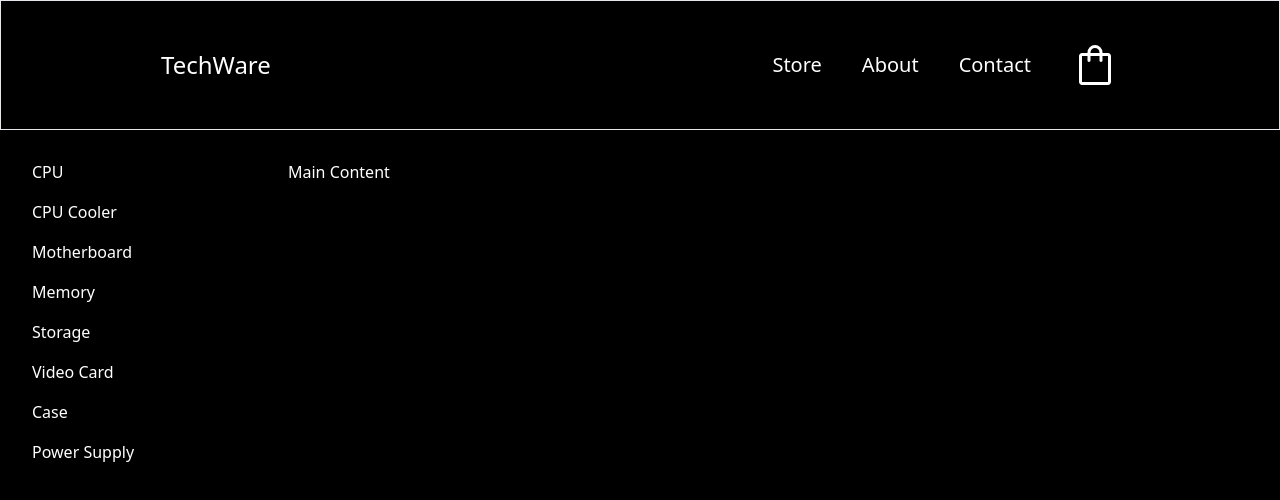
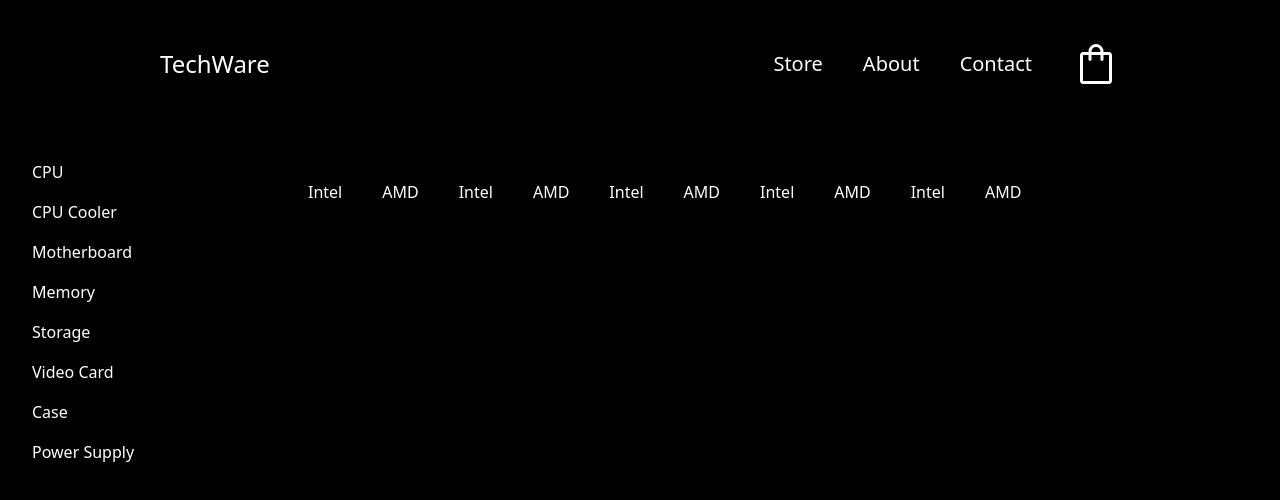
Before and after one commit to adi-pr/shopping-cart-project, a React (Vite) app: page /store in a window 1280 px wide. Shown: the top 500 px of the page. Built offline with nearby package versions, Linux system fonts and the light colour scheme.

Commit message:
Render CPU Products From JSON

```diff
--- a/src/components/Navbar.jsx
+++ b/src/components/Navbar.jsx
@@ -10,7 +10,7 @@ const Navbar = ({ style }) => {
     }
 
     return (
-        <nav id="navbar" className="fixed items-center justify-between flex w-full top-0 py-10 px-40 border z-50" style={style}>
+        <nav id="navbar" className="fixed items-center justify-between flex w-full top-0 py-10 px-40 z-50" style={style}>
             <div className="text-2xl">
                 <Link to="/">TechWare</Link>
             </div>
@@ -25,6 +25,7 @@ const Navbar = ({ style }) => {
                     <Link to="/contact">Contact</Link>
                 </li>
             </ul>
+            <div className='flex items-center gap-5'>
                 <svg className='ml-5 cursor-pointer' xmlns="http://www.w3.org/2000/svg" height="48" viewBox="0 -960 960 960" width="48" onClick>
                     <path
                         d="M220-80q-24 0-42-18t-18-42v-520q0-24 18-42t42-18h110v-10q0-63 43.5-106.5T480-880q63 0 106.5 43.5T630-730v10h110q24 0 42 18t18 42v520q0 24-18 42t-42 18H220Zm0-60h520v-520H630v90q0 12.75-8.675 21.375-8.676 8.625-21.5 8.625-12.825 0-21.325-8.625T570-570v-90H390v90q0 12.75-8.675 21.375-8.676 8.625-21.5 8.625-12.825 0-21.325-8.625T330-570v-90H220v520Zm170-580h180v-10q0-38-26-64t-64-26q-38 0-64 26t-26 64v10ZM220-140v-520 520Z"
@@ -41,6 +42,7 @@ const Navbar = ({ style }) => {
                         )}
                     </svg>
                 </button>
+            </div>
         </nav>
     );
 }
--- /dev/null
+++ b/src/data/cpuProduct.jsx
@@ -0,0 +1,32 @@
+import data from "./json/cpuProductData.json"
+
+const CpuItemList = () => {
+    return (
+        <div className="flex">
+            {
+                data.pc_parts_cpu.map(item => (
+                    <Item
+                        key={item.id}
+                        brand={item.brand}
+                        model={item.model}
+                        price={item.price}
+                        description={item.description}
+                        specs={item.specs}
+                    />
+                ))
+            }
+        </div>
+    );
+}
+
+export default CpuItemList;
+
+const Item = ({ key, brand, model, price, description, specs}) => {
+    const { cores, threads, base_clock, max_turbo, cache, socket } = specs
+
+    return (
+        <div className="text-white p-5">
+            {brand}
+        </div>
+     );
+}
--- /dev/null
+++ b/src/data/json/cpuProductData.json
@@ -0,0 +1,152 @@
+{
+    "pc_parts_cpu": [
+      {
+        "id": "CPU1",
+        "brand": "Intel",
+        "model": "Core i9-11900K",
+        "price": "$529.99",
+        "description": "11th Gen Intel Core i9 processor for high-performance computing.",
+        "specs": {
+          "cores": 8,
+          "threads": 16,
+          "base_clock": "3.5GHz",
+          "max_turbo": "5.3GHz",
+          "cache": "16MB SmartCache",
+          "socket": "LGA 1200"
+        }
+      },
+      {
+        "id": "CPU2",
+        "brand": "AMD",
+        "model": "Ryzen 9 5950X",
+        "price": "$749.99",
+        "description": "16-core AMD Ryzen processor for multitasking and gaming.",
+        "specs": {
+          "cores": 16,
+          "threads": 32,
+          "base_clock": "3.4GHz",
+          "max_boost": "4.9GHz",
+          "cache": "72MB GameCache",
+          "socket": "AM4"
+        }
+      },
+      {
+        "id": "CPU3",
+        "brand": "Intel",
+        "model": "Core i7-10700K",
+        "price": "$349.99",
+        "description": "10th Gen Intel Core i7 processor for high-performance computing.",
+        "specs": {
+          "cores": 8,
+          "threads": 16,
+          "base_clock": "3.8GHz",
+          "max_turbo": "5.1GHz",
+          "cache": "16MB SmartCache",
+          "socket": "LGA 1200"
+        }
+      },
+      {
+        "id": "CPU4",
+        "brand": "AMD",
+        "model": "Ryzen 7 5800X",
+        "price": "$449.99",
+        "description": "8-core AMD Ryzen processor for gaming and content creation.",
+        "specs": {
+          "cores": 8,
+          "threads": 16,
+          "base_clock": "3.8GHz",
+          "max_boost": "4.7GHz",
+          "cache": "32MB GameCache",
+          "socket": "AM4"
+        }
+      },
+      {
+        "id": "CPU5",
+        "brand": "Intel",
+        "model": "Core i5-11600K",
+        "price": "$269.99",
+        "description": "11th Gen Intel Core i5 processor for mainstream computing.",
+        "specs": {
+          "cores": 6,
+          "threads": 12,
+          "base_clock": "3.9GHz",
+          "max_turbo": "4.9GHz",
+          "cache": "12MB SmartCache",
+          "socket": "LGA 1200"
+        }
+      },
+      {
+        "id": "CPU6",
+        "brand": "AMD",
+        "model": "Ryzen 5 5600X",
+        "price": "$299.99",
+        "description": "6-core AMD Ryzen processor for gaming and multitasking.",
+        "specs": {
+          "cores": 6,
+          "threads": 12,
+          "base_clock": "3.7GHz",
+          "max_boost": "4.6GHz",
+          "cache": "35MB GameCache",
+          "socket": "AM4"
+        }
+      },
+      {
+        "id": "CPU7",
+        "brand": "Intel",
+        "model": "Core i3-10100",
+        "price": "$129.99",
+        "description": "10th Gen Intel Core i3 processor for budget computing.",
+        "specs": {
+          "cores": 4,
+          "threads": 8,
+          "base_clock": "3.6GHz",
+          "max_turbo": "4.3GHz",
+          "cache": "6MB SmartCache",
+          "socket": "LGA 1200"
+        }
+      },
+      {
+        "id": "CPU8",
+        "brand": "AMD",
+        "model": "Ryzen 3 3300X",
+        "price": "$149.99",
+        "description": "4-core AMD Ryzen processor for budget gaming.",
+        "specs": {
+          "cores": 4,
+          "threads": 8,
+          "base_clock": "3.8GHz",
+          "max_boost": "4.3GHz",
+          "cache": "18MB GameCache",
+          "socket": "AM4"
+        }
+      },
+      {
+        "id": "CPU9",
+        "brand": "Intel",
+        "model": "Pentium Gold G6400",
+        "price": "$69.99",
+        "description": "10th Gen Intel Pentium processor for basic computing tasks.",
+        "specs": {
+          "cores": 2,
+          "threads": 4,
+          "base_clock": "4.0GHz",
+          "cache": "4MB SmartCache",
+          "socket": "LGA 1200"
+        }
+      },
+      {
+        "id": "CPU10",
+        "brand": "AMD",
+        "model": "Athlon 3000G",
+        "price": "$59.99",
+        "description": "Dual-core AMD Athlon processor for entry-level systems.",
+        "specs": {
+          "cores": 2,
+          "threads": 4,
+          "base_clock": "3.5GHz",
+          "cache": "192KB L1 Cache, 1MB L2 Cache",
+          "socket": "AM4"
+        }
+      }
+    ]
+  }
--- a/src/pages/Store/Content.jsx
+++ b/src/pages/Store/Content.jsx
@@ -1,9 +1,10 @@
 import { Routes, Route } from "react-router-dom";
+import CpuItemList from "../../data/cpuProduct";
 
 const Content = () => {
     return (
         <div className="p-8">
-            Main Content
+            <CpuItemList />
         </div>
      );
 }
```
Also changed, not shown: src/App.jsx (line endings or trailing spaces). Lines whose indentation alone changed are shown as unchanged.
